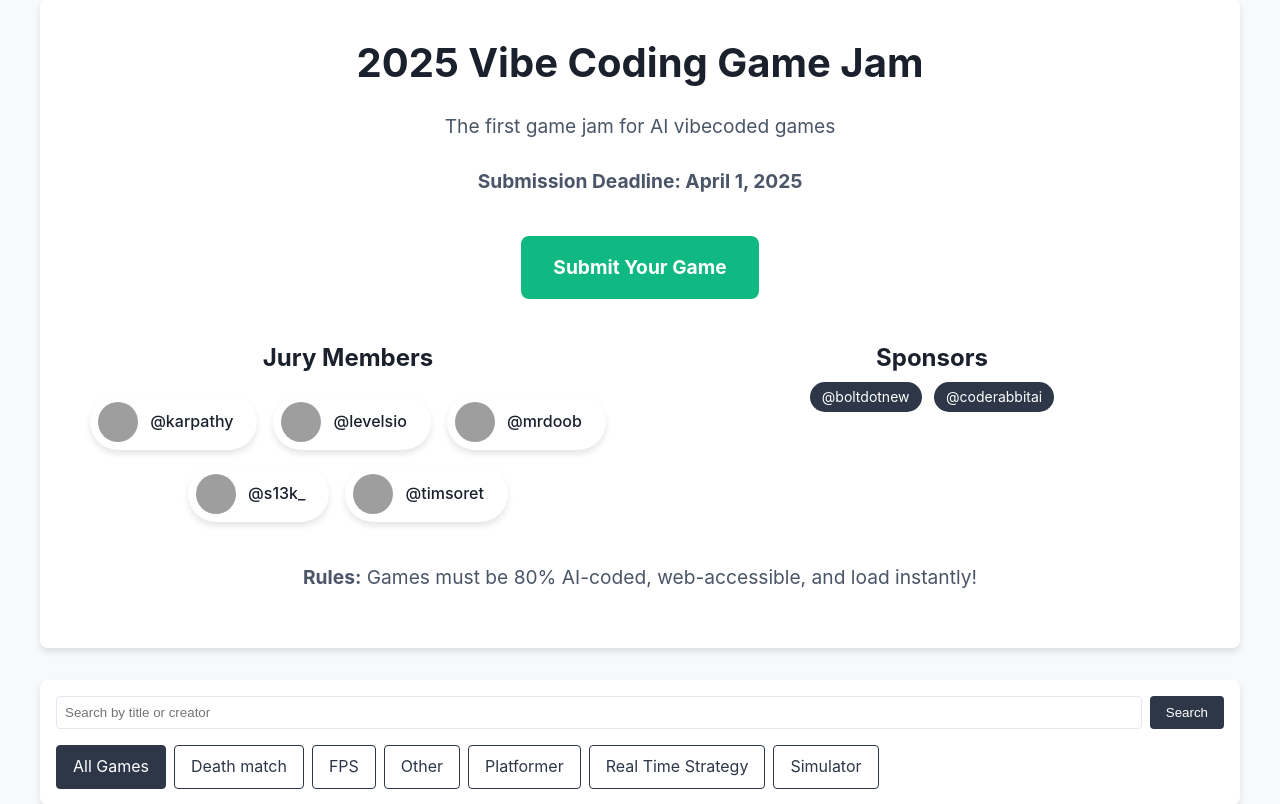
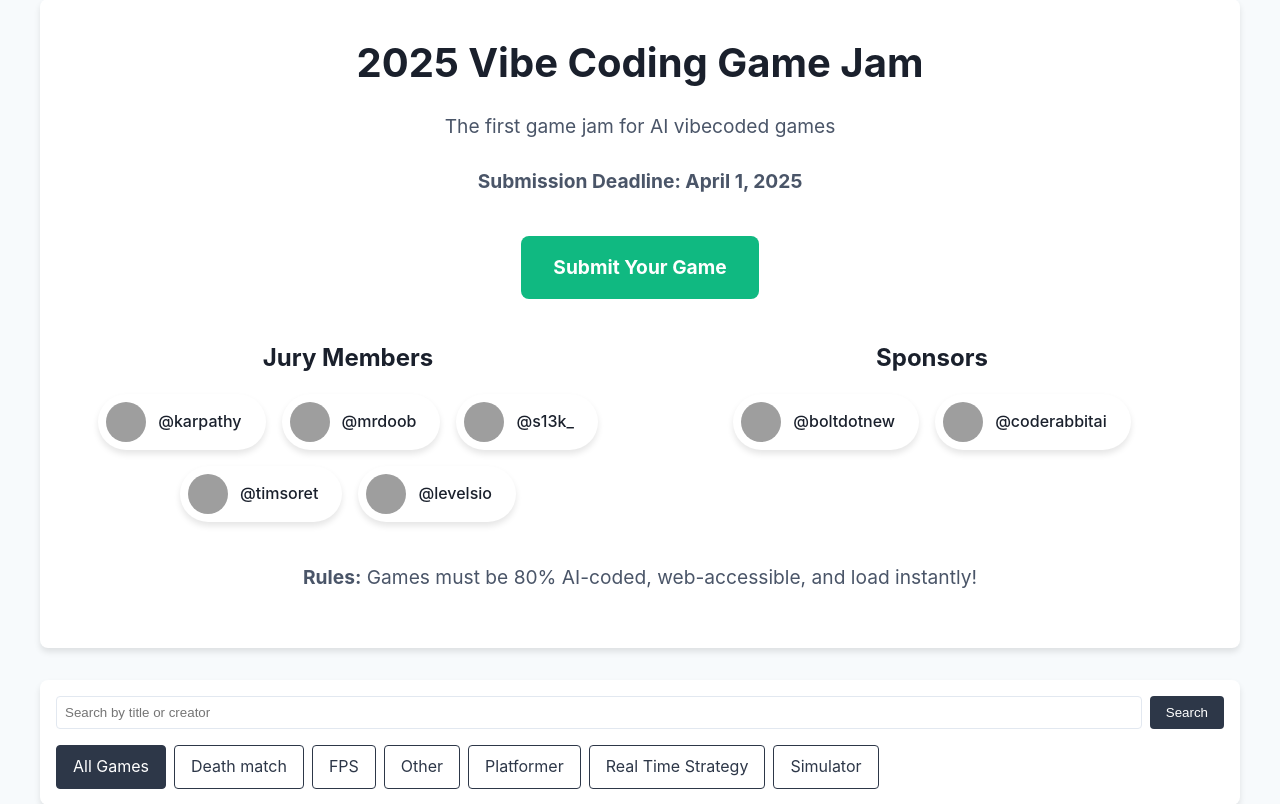
Before and after one commit to realJogicodes/vibejam, a PHP site: page /index.php in a window 1280 px wide. Shown: the part 21-825 px from the top of the page. Run offline with PHP 8.4, Linux system fonts and the light colour scheme; data comes from the database, SQL or seed files in the repository; grey boxes are pictures that could not be loaded.

Commit message:
Reorder jury members with '@levelsio' at the end and update sponsor links for consistency

```diff
--- a/index.php
+++ b/index.php
@@ -405,19 +405,42 @@ while ($cat = $categories->fetchArray()) {
                 <div>
                     <h2>Jury Members</h2>
                     <div class="jury-members">
-                    <?php while ($jury = $jury_members->fetchArray()): ?>
-                        <a href="https://x.com/<?php echo htmlspecialchars($jury['username']); ?>" target="_blank" class="jury-member">
-                            <img src="https://unavatar.io/twitter/<?php echo htmlspecialchars($jury['username']); ?>" alt="Profile picture of <?php echo htmlspecialchars($jury['username']); ?>">
+                    <?php
+                    $ordered_jury = array();
+                    while ($jury = $jury_members->fetchArray()) {
+                        if ($jury['username'] === '@levelsio') {
+                            $levelsio = $jury;
+                        } else {
+                            $ordered_jury[] = $jury;
+                        }
+                    }
+                    // Sort other jury members alphabetically
+                    usort($ordered_jury, function($a, $b) {
+                        return strcmp($a['username'], $b['username']);
+                    });
+                    // Add levelsio at the end
+                    if (isset($levelsio)) {
+                        $ordered_jury[] = $levelsio;
+                    }
+
+                    foreach ($ordered_jury as $jury): ?>
+                        <a href="https://x.com/<?php echo htmlspecialchars(ltrim($jury['username'], '@')); ?>" target="_blank" class="jury-member">
+                            <img src="https://unavatar.io/twitter/<?php echo htmlspecialchars(ltrim($jury['username'], '@')); ?>" alt="Profile picture of <?php echo htmlspecialchars($jury['username']); ?>">
                             <span><?php echo htmlspecialchars($jury['username']); ?></span>
                         </a>
-                    <?php endwhile; ?>
+                    <?php endforeach; ?>
                     </div>
                 </div>
                 <div>
                     <h2>Sponsors</h2>
+                    <div class="jury-members">
                     <?php while ($sponsor = $sponsors->fetchArray()): ?>
-                        <span class="tag"><?php echo htmlspecialchars($sponsor['username']); ?></span>
+                        <a href="https://x.com/<?php echo htmlspecialchars(ltrim($sponsor['username'], '@')); ?>" target="_blank" class="jury-member">
+                            <img src="https://unavatar.io/twitter/<?php echo htmlspecialchars(ltrim($sponsor['username'], '@')); ?>" alt="Profile picture of <?php echo htmlspecialchars($sponsor['username']); ?>">
+                            <span><?php echo htmlspecialchars($sponsor['username']); ?></span>
+                        </a>
                     <?php endwhile; ?>
+                    </div>
                 </div>
             </div>
 
```
